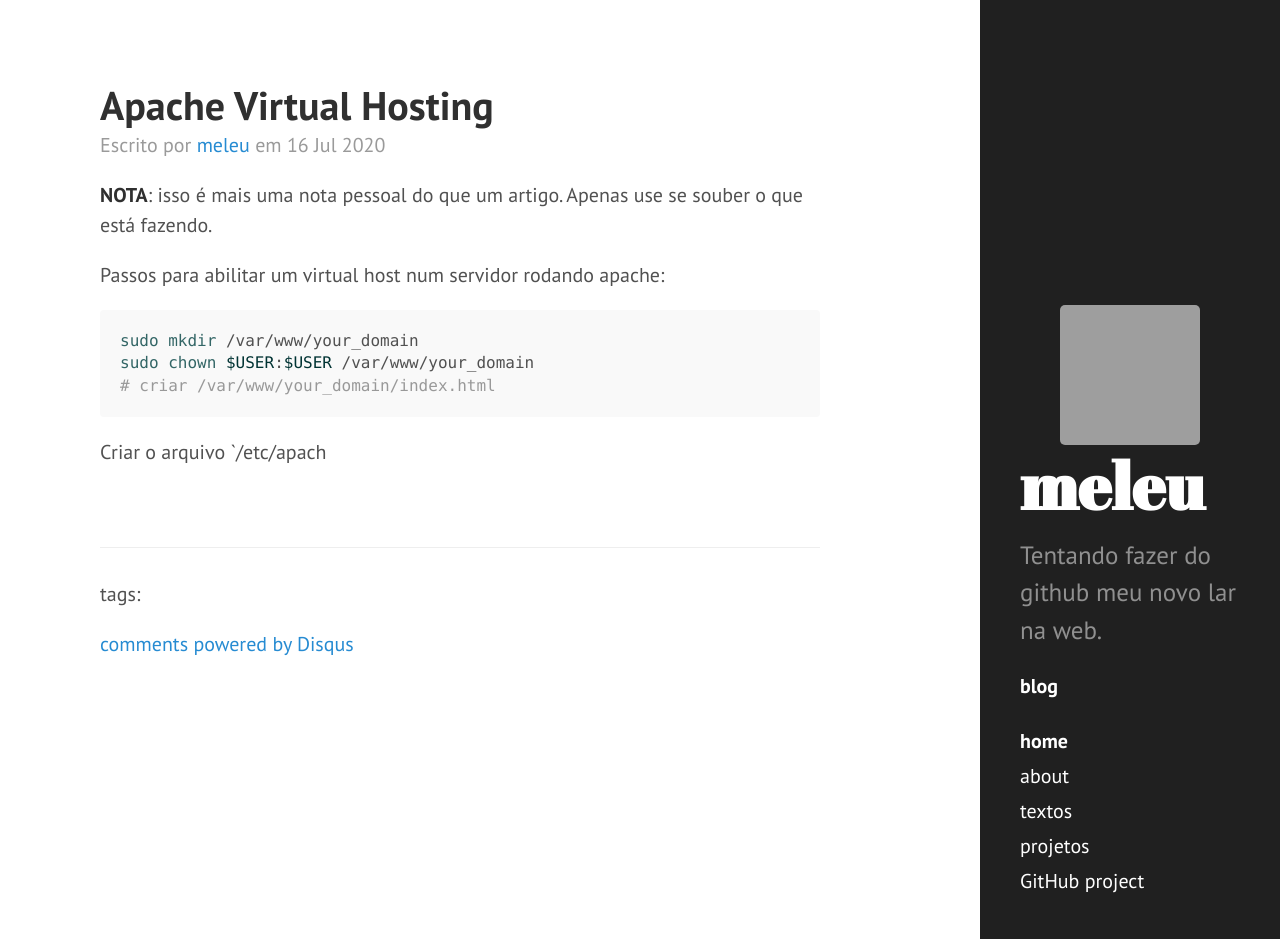
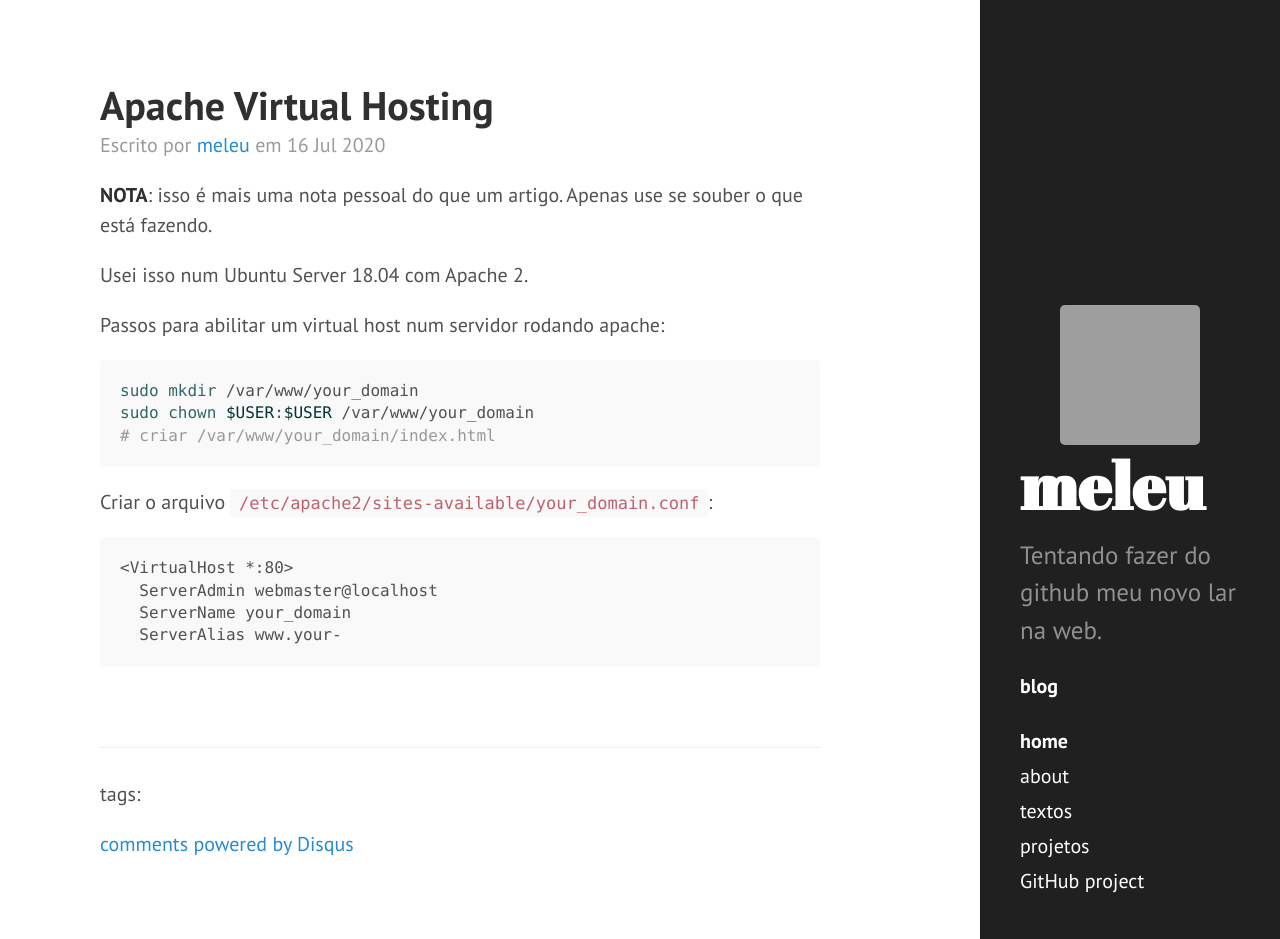
Before and after one commit to meleu/meleu.github.io, a Jekyll site: the page built from _posts/2020-07-16-apache-virtual-hosting.md.md, in a window 1280 px wide and 939 px high. Built offline with Jekyll 4.4.1, drawn with Linux system fonts in a browser that asks for light colours; comment, search, counter and statistics services are not loaded; grey boxes are pictures that could not be loaded.

Commit message:
_posts/2020-07-16-apache-virtual-hosting.md.md updated from https://stackedit.io/

````diff
--- a/_posts/2020-07-16-apache-virtual-hosting.md.md
+++ b/_posts/2020-07-16-apache-virtual-hosting.md.md
@@ -8,13 +8,21 @@ tags:
 ---
 **NOTA**: isso é mais uma nota pessoal do que um artigo. Apenas use se souber o que está fazendo.
 
+Usei isso num Ubuntu Server 18.04 com Apache 2.
+
 Passos para abilitar um virtual host num servidor rodando apache:
 ```shell
 sudo mkdir /var/www/your_domain
 sudo chown $USER:$USER /var/www/your_domain
 # criar /var/www/your_domain/index.html
 ```
-Criar o arquivo `/etc/apach
+Criar o arquivo `/etc/apache2/sites-available/your_domain.conf`:
+```
+<VirtualHost *:80>
+  ServerAdmin webmaster@localhost
+  ServerName your_domain
+  ServerAlias www.your-
+```
 <!--stackedit_data:
-eyJoaXN0b3J5IjpbMTAxNDUwMDc5NF19
+eyJoaXN0b3J5IjpbODQ3MTM2OTE5XX0=
 -->
````
